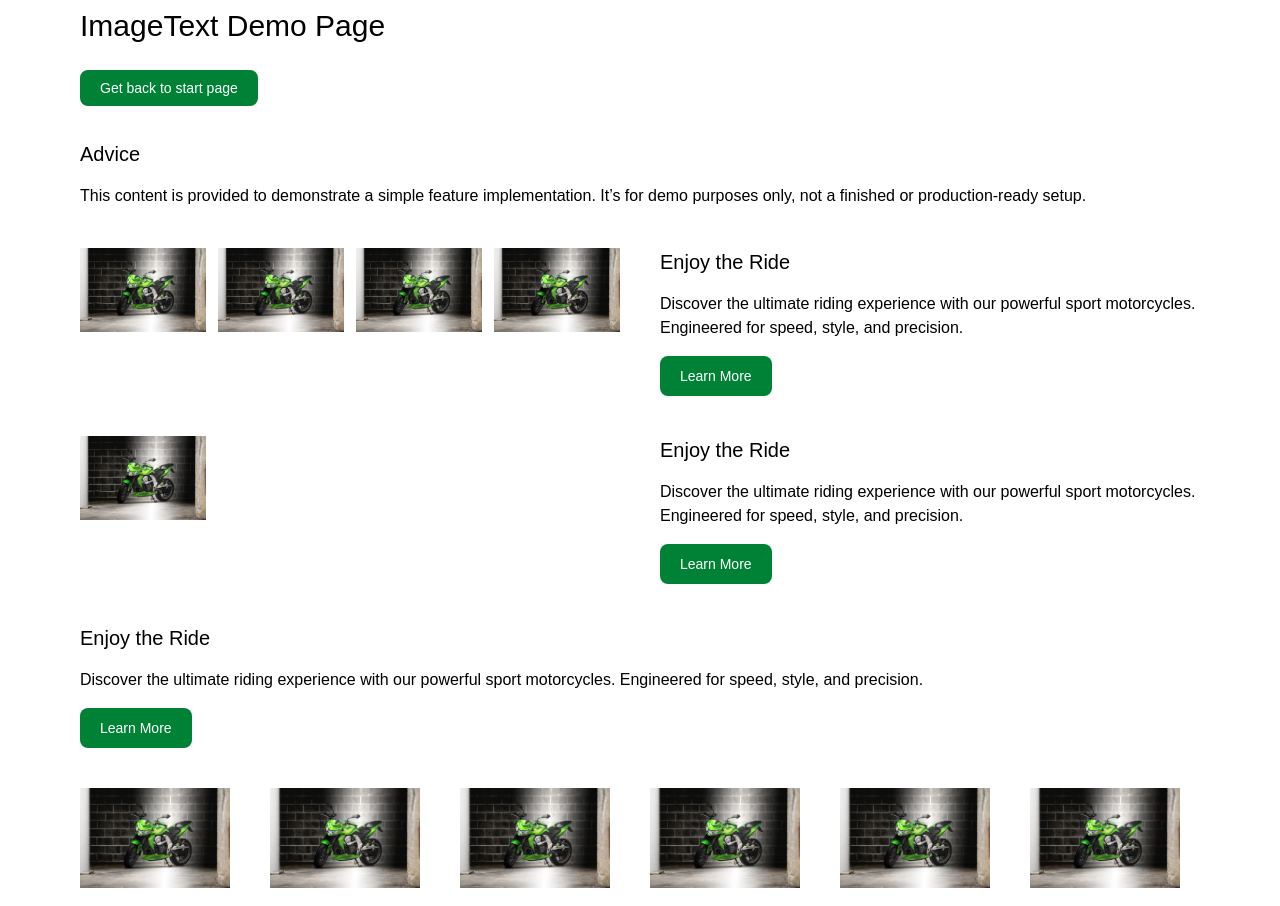
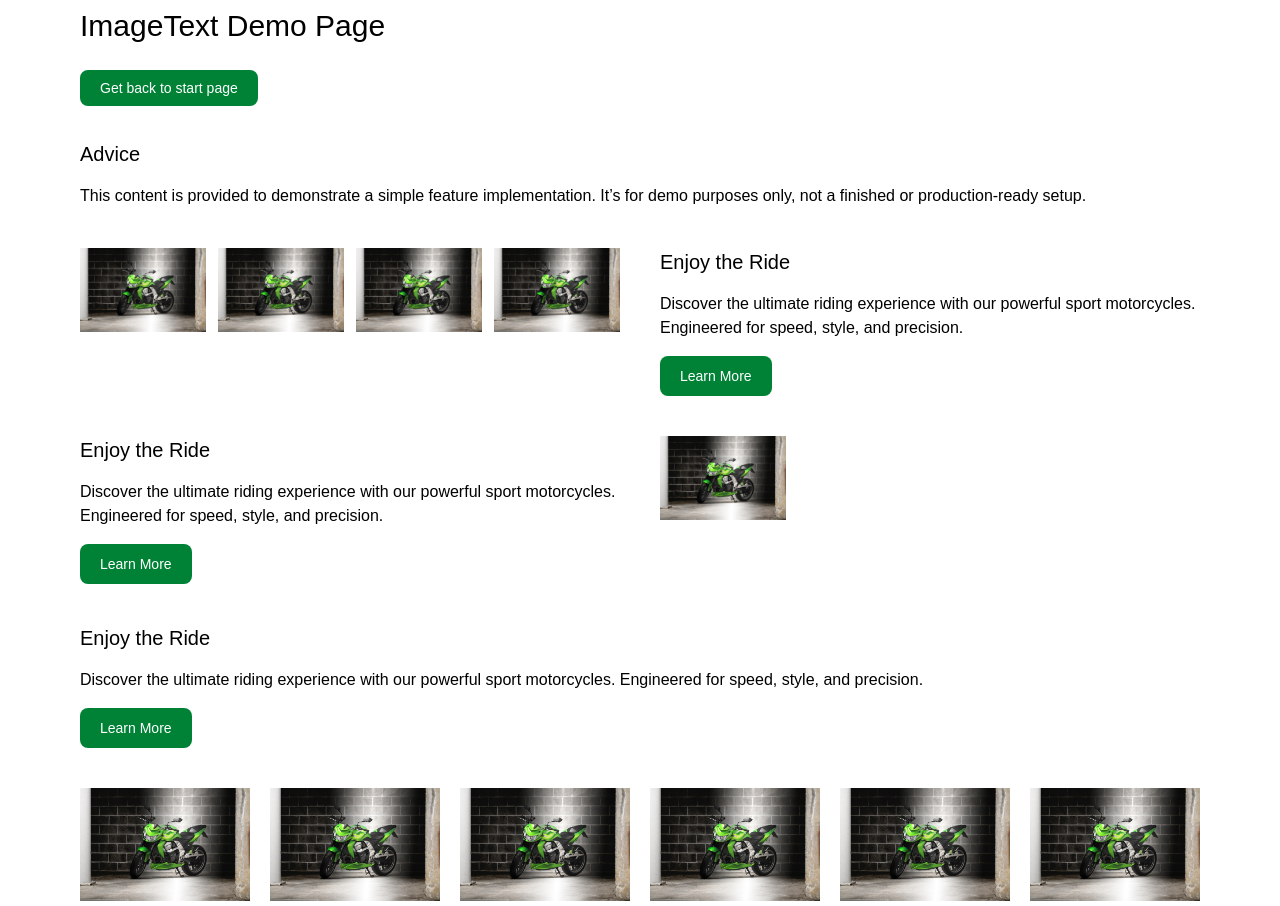
Before and after one commit to NoackNa/nextjs-typescript-demo, a Next.js app: page /demo/image-text in a window 1280 px wide. Shown: the top 906 px of the page. Built offline with nearby package versions, Linux system fonts and the light colour scheme; no server answers.

Commit message:
feat: enhance image-text component

```diff
--- a/src/app/demo/image-text/data/route.ts
+++ b/src/app/demo/image-text/data/route.ts
@@ -28,6 +28,7 @@ export async function GET() {
       description:
         'Discover the ultimate riding experience with our powerful sport motorcycles. Engineered for speed, style, and precision.',
       buttonText: 'Learn More',
+      textAlign: 'right',
     },
     {
       id: `image-text-03`,
@@ -36,7 +37,7 @@ export async function GET() {
       description:
         'Discover the ultimate riding experience with our powerful sport motorcycles. Engineered for speed, style, and precision.',
       buttonText: 'Learn More',
-      textAlign: 'right',
+      textAlign: 'left',
     },
     {
       id: `image-text-04`,
@@ -45,7 +46,6 @@ export async function GET() {
       description:
         'Discover the ultimate riding experience with our powerful sport motorcycles. Engineered for speed, style, and precision.',
       buttonText: 'Learn More',
-      textAlign: 'right',
     },
   ]
 
--- a/src/components/atoms/image/index.tsx
+++ b/src/components/atoms/image/index.tsx
@@ -6,5 +6,5 @@ export type ImageItemProps = {
 
 export const ImageComponent = (props: ImageItemProps) => {
   // TODO: Static attributes like height and width need to be made dynamic to ensure reusability in other modules
-  return <Image {...props} alt={props.alt ? props.alt : 'missing alt text'} width={150} height={101} />
+  return <Image {...props} alt={props.alt ? props.alt : 'missing alt text'} width={200} height={101} />
 }
--- a/src/components/organisms/image-text/index.tsx
+++ b/src/components/organisms/image-text/index.tsx
@@ -6,7 +6,7 @@ export type ImageItems = Array<ImageItemProps>
 
 export type ImageTextModuleProps = {
   images?: ImageItems
-  textAlign?: 'right'
+  textAlign?: 'right' | 'left'
   id?: number | string
 } & IntroTextProps
 
@@ -15,15 +15,13 @@ export const ImageTextModule = ({ images, title, description, buttonText, textAl
 
   return (
     <section className={classNames('grid gap-6 lg:gap-10', maxFourImages && 'grid-rows-1 lg:grid-cols-2')}>
-      <div className={classNames(textAlign === 'right' && maxFourImages && 'lg:col-start-2')}>
-        <IntroText title={title} description={description} buttonText={buttonText} />
-      </div>
+      <IntroText title={title} description={description} buttonText={buttonText} />
       {images && (
         <div
           className={classNames(
-            'grid gap-3',
-            maxFourImages ? 'grid-cols-4 lg:row-start-1' : 'grid-cols-6 grid-rows-2 lg:gap-5',
-            textAlign === 'right' && 'lg:col-start-1',
+            'grid gap-3 grid-cols-3 lg:grid-cols-4',
+            maxFourImages ? 'lg:row-start-1' : 'lg:grid-cols-6 grid-rows-2 lg:gap-5 lg:max-w-max',
+            textAlign === 'left' && maxFourImages ? 'lg:col-start-2' : 'lg:col-start-1',
           )}
         >
           {images.map((image) => (
```
